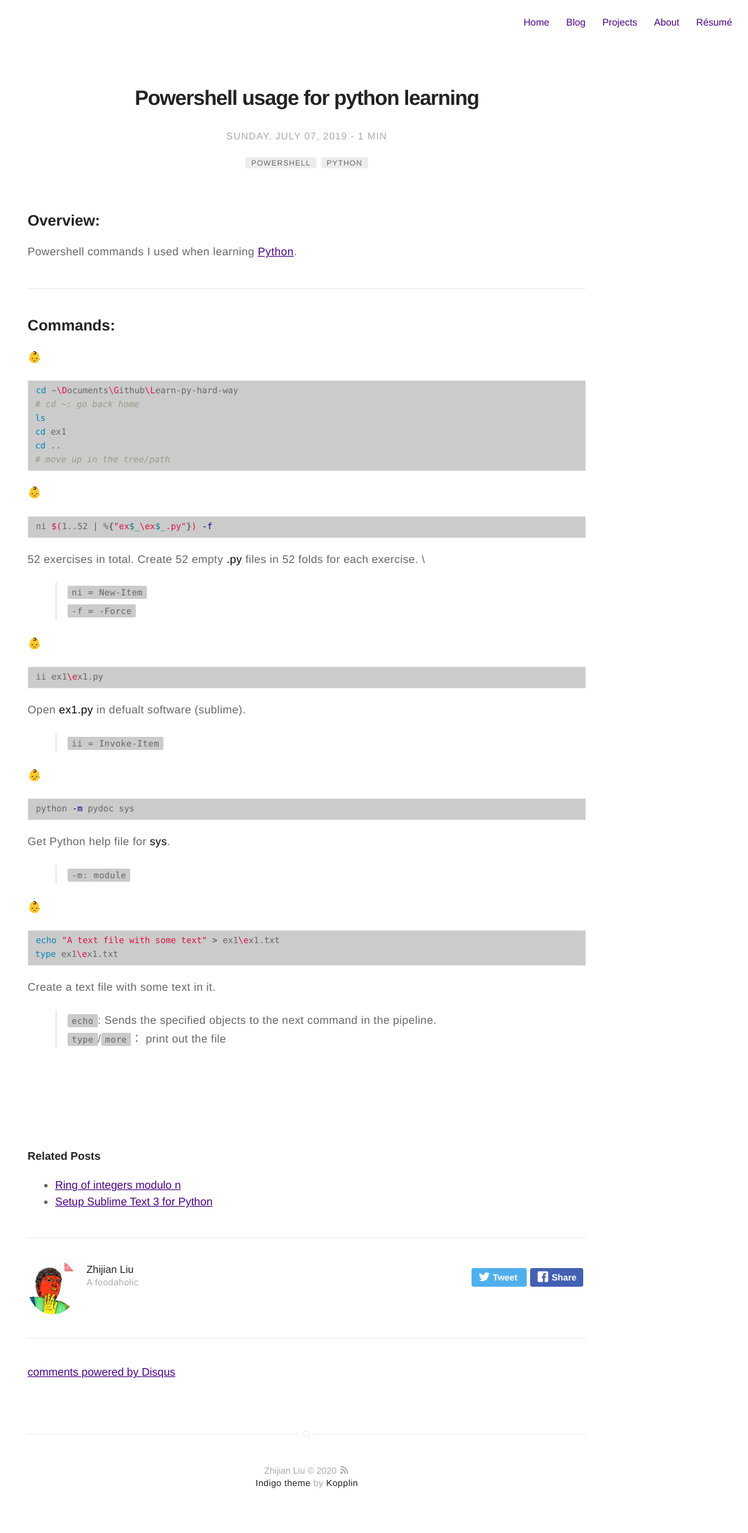
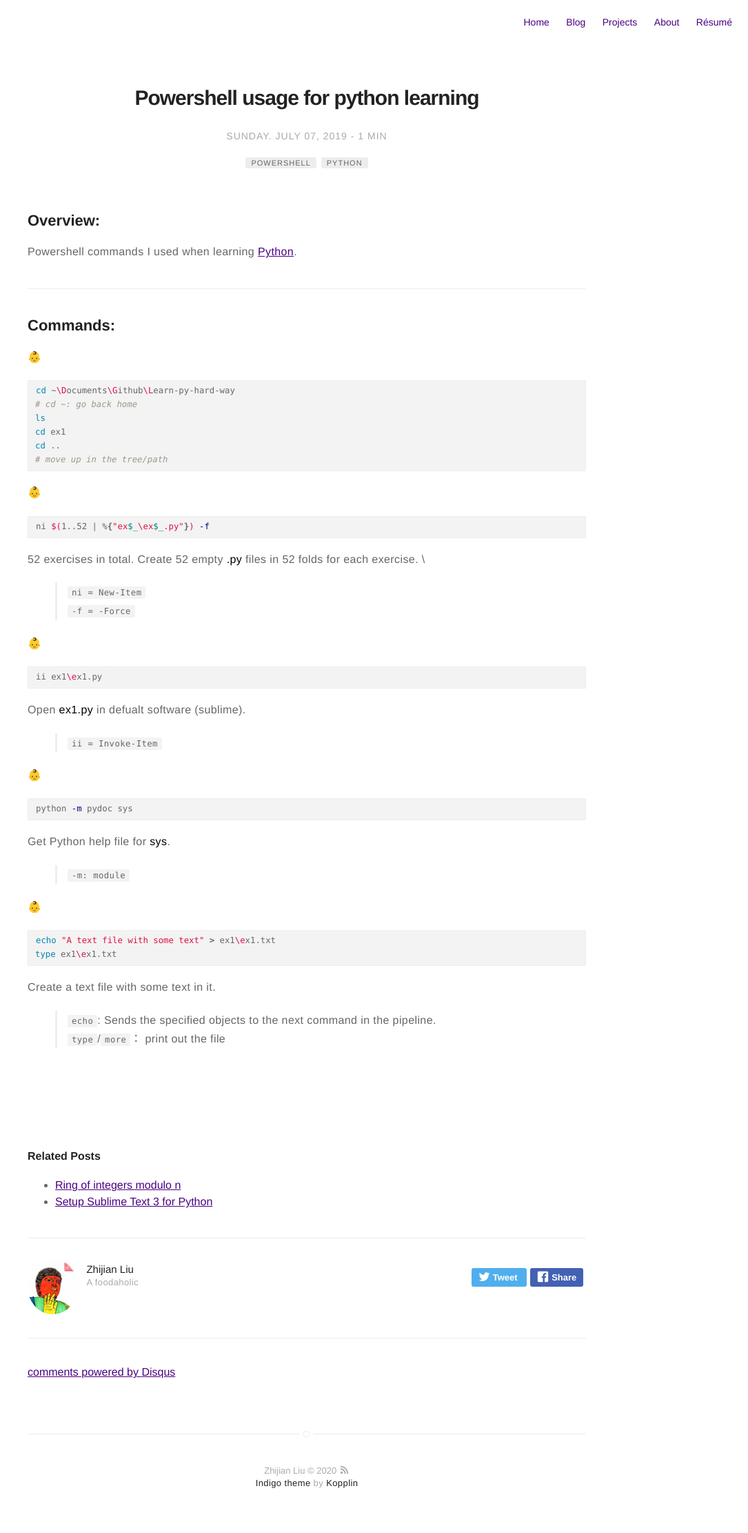
Before and after one commit to subaiwen/subaiwen.github.io, a Jekyll site: the page built from _posts/2019-7-7-powershell-for-python-learning.md, in a window 1280 px wide. Shown: the whole page at 69% size, without its empty margins (195-1280 px from the left). Built offline with Jekyll 4.4.1, drawn with Linux system fonts in a browser that asks for light colours; comment, search, counter and statistics services are not loaded.

Commit message:
minor adjust style

```diff
--- a/_sass/base/general.sass
+++ b/_sass/base/general.sass
@@ -94,11 +94,10 @@ figure.highlight
 code,
 tt
 	padding: 2px 6px
-	font-family: 'Monaco', monospace
-	font-size: 12.5px
+	font-family: $fontMonospace
+	font-size: 12.3px
 	line-height: 15px
-	background: #CBCBCB
-	border-radius: 2px
+	background: #f3f3f3
 	border-radius: 2px
 
 pre
@@ -106,11 +105,11 @@ pre
 	margin: 0 0 1.75em 0
 	width: 100%
 	padding: 5px 10px
-	font-family: 'Monaco', monospace
+	font-family: $fontMonospace
 	font-size: 1rem
 	line-height: 2rem
 	overflow: auto
-	background: #CBCBCB
+	background: #f3f3f3
 	border: 1px solid $epsilon
 	border-radius: 1px
 	text-indent: -5px
```
